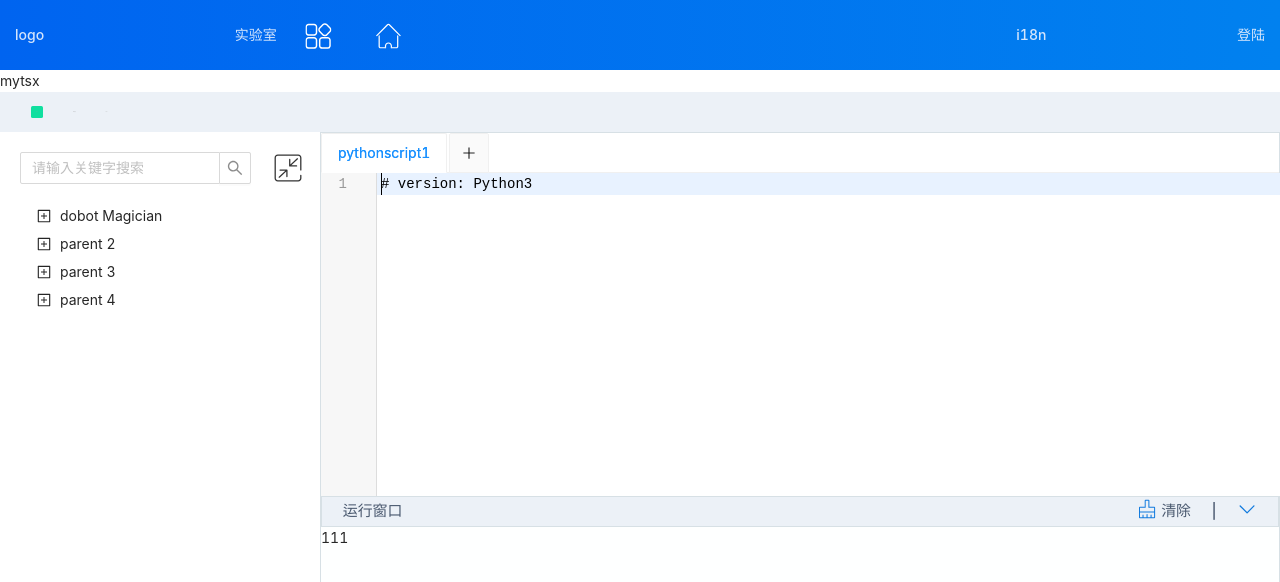
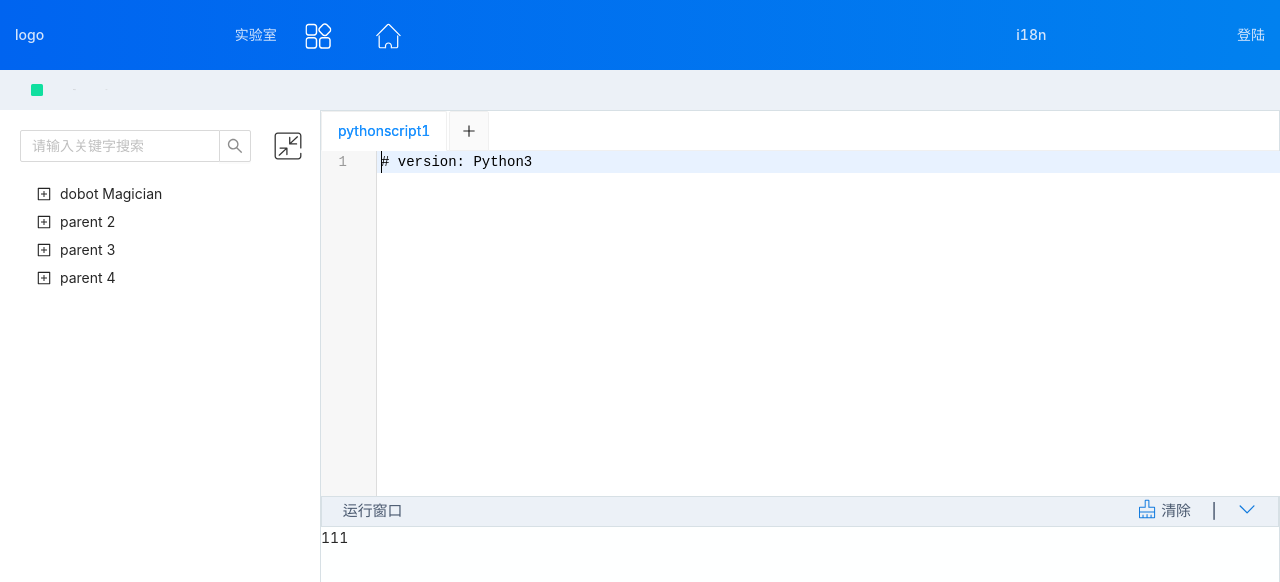
Before and after one commit to x13872140520/glcode-vite, a React (Vite) app: page / in a window 1280 px wide. Shown: the top 582 px of the page. Built offline with nearby package versions, Linux system fonts and the light colour scheme.

Commit message:
remove test from  ts

```diff
--- a/src/components/test/index.tsx
+++ /dev/null
@@ -1,11 +0,0 @@
-import React from 'react'
-
-const test = () => {
-  return (
-    <div>
-      mytsx
-    </div>
-  )
-}
-
-export default test
--- a/src/page/home/index.jsx
+++ b/src/page/home/index.jsx
@@ -16,7 +16,6 @@ import PythonSkulpt from "@/components/pythonSkulpt";
 import ContainerHead from "@/components/containerHead";
 import { ThemeContext } from "recoils/crearContext.jsx";
 import { useSetState } from "ahooks";
-import Test from "@/components/test";
 import DictionAries from "@/components/dictionAries";
 import "./index.scss";
 import { Func } from "utils/static.js";
@@ -61,7 +60,6 @@ const Home = () => {
   return (
     <ThemeContext.Provider value={state}>
       {/* 头部 */}
-      <Test></Test>
       <ContainerHead handleNewClick={handleNewClick}></ContainerHead>
       <div className="layutFLex">
         {/* python字典 */}
```
Also changed, not shown: src/components/test/index.scss (deleted).
